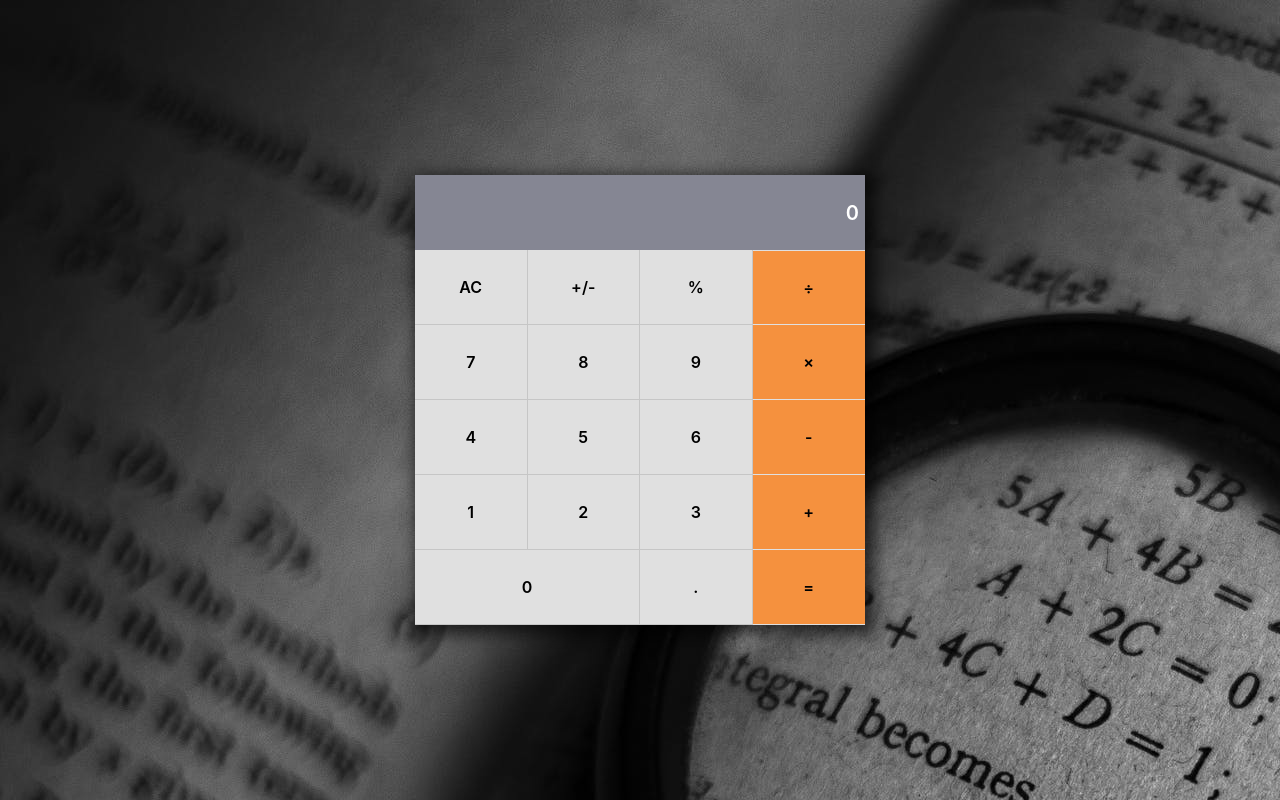
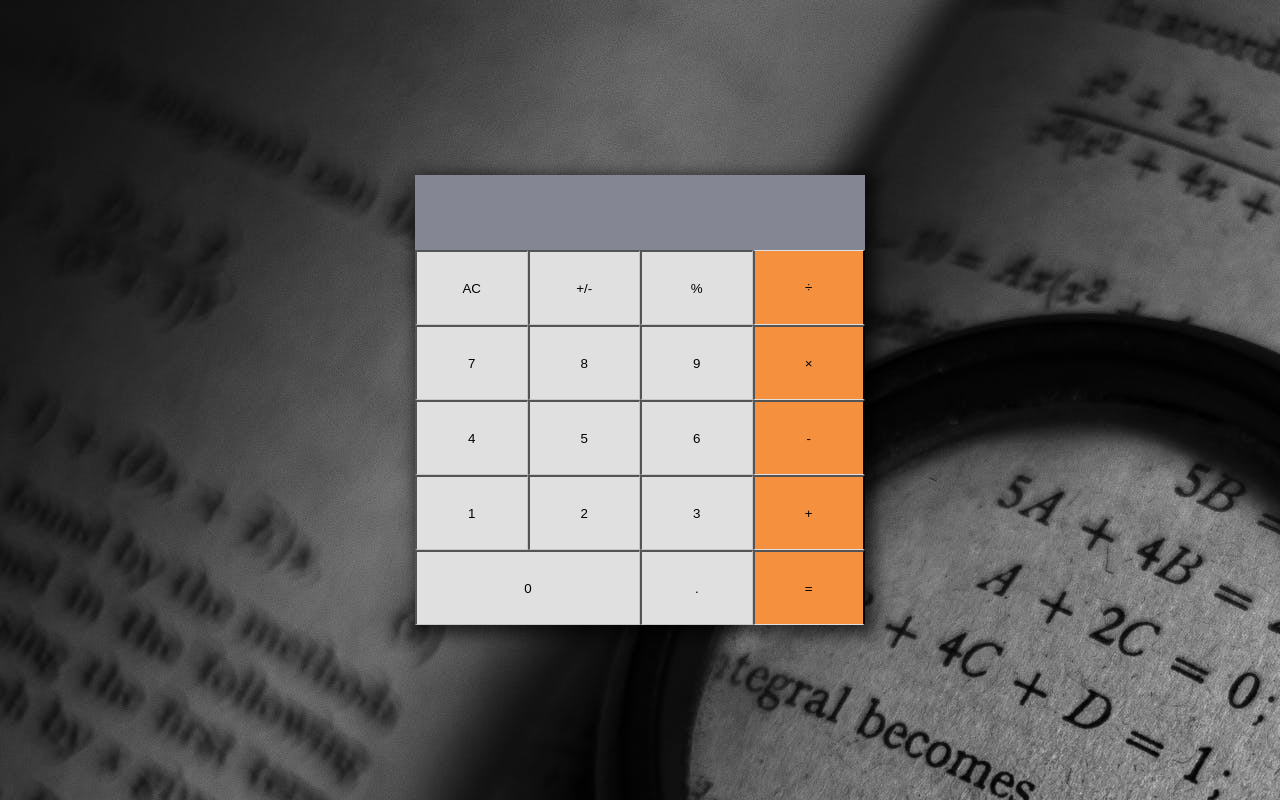
Before and after one commit to jchernandez87/math-magicians, a React (Create React App) app: page / in a window 1280 px wide. Built offline with nearby package versions, Linux system fonts and the light colour scheme.

Commit message:
Add calculator functionality

```diff
--- a/package.json
+++ b/package.json
@@ -6,6 +6,7 @@
     "@testing-library/jest-dom": "^5.11.4",
     "@testing-library/react": "^11.1.0",
     "@testing-library/user-event": "^12.1.10",
+    "big.js": "^5.2.2",
     "react": "^17.0.2",
     "react-dom": "^17.0.2",
     "react-scripts": "4.0.3",
--- a/src/App.js
+++ b/src/App.js
@@ -1,8 +1,8 @@
-import React from 'react';
+import React, { Component } from 'react';
 import Calculator from './components/Calculator';
 import './App.css';
 
-class App extends React.Component {
+class App extends Component {
   constructor(props) {
     super(props);
     this.state = {};
--- a/src/components/Calculator.js
+++ b/src/components/Calculator.js
@@ -1,36 +1,49 @@
-import React from 'react';
+import React, { Component } from 'react';
 import './Calculator.css';
+import calculate from '../logic/calculate';
 
-class Calculator extends React.Component {
+class Calculator extends Component {
   constructor(props) {
     super(props);
-    this.state = {};
+    this.state = {
+      total: null,
+      next: null,
+      operation: null,
+    };
+    this.handleClick = this.handleClick.bind(this);
+  }
+
+  handleClick(e) {
+    this.target = e.target;
+    this.result = calculate(this.state, this.target.name);
+    this.setState(this.result);
   }
 
   render() {
+    const { total, next, operation } = this.state;
     return (
       <div className="mainContainer">
         <div className="gridContainer">
-          <div className="result">0</div>
-          <div className="itemA">AC</div>
-          <div className="itemB">+/-</div>
-          <div className="itemC">%</div>
-          <div className="itemD">÷</div>
-          <div className="itemE">7</div>
-          <div className="itemF">8</div>
-          <div className="itemG">9</div>
-          <div className="itemH">×</div>
-          <div className="itemI">4</div>
-          <div className="itemJ">5</div>
-          <div className="itemK">6</div>
-          <div className="itemL">-</div>
-          <div className="itemM">1</div>
-          <div className="itemN">2</div>
-          <div className="itemO">3</div>
-          <div className="itemP">+</div>
-          <div className="itemQ">0</div>
-          <div className="itemR">.</div>
-          <div className="itemS">=</div>
+          <div className="result">{`${total === null ? '' : total} ${operation === null ? '' : operation} ${next === null ? '' : next} ` }</div>
+          <button onClick={this.handleClick} type="button" name="AC" className="itemA">AC</button>
+          <button onClick={this.handleClick} type="button" name="+/-" className="itemB">+/-</button>
+          <button onClick={this.handleClick} type="button" name="%" className="itemC">%</button>
+          <button onClick={this.handleClick} type="button" name="÷" className="itemD">÷</button>
+          <button onClick={this.handleClick} type="button" name="7" className="itemE">7</button>
+          <button onClick={this.handleClick} type="button" name="8" className="itemF">8</button>
+          <button onClick={this.handleClick} type="button" name="9" className="itemG">9</button>
+          <button onClick={this.handleClick} type="button" name="x" className="itemH">×</button>
+          <button onClick={this.handleClick} type="button" name="4" className="itemI">4</button>
+          <button onClick={this.handleClick} type="button" name="5" className="itemJ">5</button>
+          <button onClick={this.handleClick} type="button" name="6" className="itemK">6</button>
+          <button onClick={this.handleClick} type="button" name="-" className="itemL">-</button>
+          <button onClick={this.handleClick} type="button" name="1" className="itemM">1</button>
+          <button onClick={this.handleClick} type="button" name="2" className="itemN">2</button>
+          <button onClick={this.handleClick} type="button" name="3" className="itemO">3</button>
+          <button onClick={this.handleClick} type="button" name="+" className="itemP">+</button>
+          <button onClick={this.handleClick} type="button" name="0" className="itemQ">0</button>
+          <button onClick={this.handleClick} type="button" name="." className="itemR">.</button>
+          <button onClick={this.handleClick} type="button" name="=" className="itemS">=</button>
         </div>
       </div>
     );
--- /dev/null
+++ b/src/logic/calculate.js
@@ -0,0 +1,118 @@
+import operate from './operate';
+
+function isNumber(item) {
+  return !!item.match(/[0-9]+/);
+}
+/**
+ * Given a button name and a calculator data object, return an updated
+ * calculator data object.
+ *
+ * Calculator data object contains:
+ *   total:s      the running total
+ *   next:String       the next number to be operated on with the total
+ *   operation:String  +, -, etc.
+ */
+export default function calculate(obj, buttonName) {
+  if (buttonName === 'AC') {
+    return {
+      total: null,
+      next: null,
+      operation: null,
+    };
+  }
+  if (isNumber(buttonName)) {
+    if (buttonName === '0' && obj.next === '0') {
+      return {};
+    }
+    // If there is an operation, update next
+    if (obj.operation) {
+      if (obj.next) {
+        return { next: obj.next + buttonName };
+      }
+      return { next: buttonName };
+    }
+    // If there is no operation, update next and clear the value
+    if (obj.next) {
+      return {
+        next: obj.next + buttonName,
+        total: null,
+      };
+    }
+    return {
+      next: buttonName,
+      total: null,
+    };
+  }
+
+  if (buttonName === '.') {
+    if (obj.next) {
+      if (obj.next.includes('.')) {
+        return {};
+      }
+      return { next: `${obj.next}.` };
+    }
+    if (obj.operation) {
+      return { next: '0.' };
+    }
+    if (obj.total) {
+      if (obj.total.includes('.')) {
+        return {};
+      }
+      return { total: `${obj.total}.` };
+    }
+    return { total: '0.' };
+  }
+
+  if (buttonName === '=') {
+    if (obj.next && obj.operation) {
+      return {
+        total: operate(obj.total, obj.next, obj.operation),
+        next: null,
+        operation: null,
+      };
+    }
+    // '=' with no operation, nothing to do
+    return {};
+  }
+
+  if (buttonName === '+/-') {
+    if (obj.next) {
+      return { next: (-1 * parseFloat(obj.next)).toString() };
+    }
+    if (obj.total) {
+      return { total: (-1 * parseFloat(obj.total)).toString() };
+    }
+    return {};
+  }
+
+  // Button must be an operation
+
+  // When the user presses an operation button without having entered
+  // a number first, do nothing.
+  // if (!obj.next && !obj.total) {
+  //   return {};
+  // }
+
+  // User pressed an operation button and there is an existing operation
+  if (obj.operation) {
+    return {
+      total: operate(obj.total, obj.next, obj.operation),
+      next: null,
+      operation: buttonName,
+    };
+  }
+
+  // no operation yet, but the user typed one
+
+  // The user hasn't typed a number yet, just save the operation
+  if (!obj.next) {
+    return { operation: buttonName };
+  }
+
+  // save the operation and shift 'next' into 'total'
+  return {
+    total: obj.next,
+    next: null,
+    operation: buttonName,
+  };
+}
--- /dev/null
+++ b/src/logic/operate.js
@@ -0,0 +1,22 @@
+import Big from 'big.js';
+
+export default function operate(numberOne, numberTwo, operation) {
+  const one = Big(numberOne);
+  const two = Big(numberTwo);
+  if (operation === '+') {
+    return one.plus(two).toString();
+  }
+  if (operation === '-') {
+    return one.minus(two).toString();
+  }
+  if (operation === 'x') {
+    return one.times(two).toString();
+  }
+  if (operation === '÷') {
+    return one.div(two).toString();
+  }
+  if (operation === '%') {
+    return one.mod(two).toString();
+  }
+  throw Error(`Unknown operation '${operation}'`);
+}
```
Also changed, not shown: 1 other file (tests, documents, lock files or other folders).
